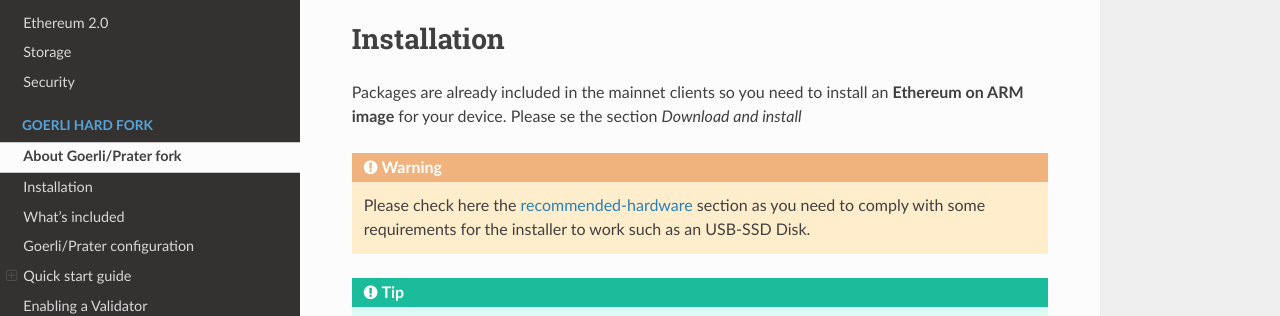
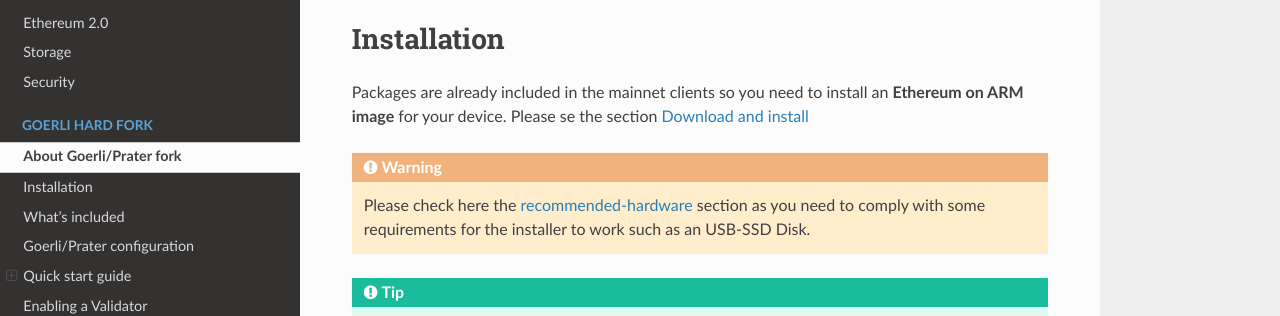
Before and after one commit to EOA-Blockchain-Labs/ethereumonarm, a Sphinx documentation site: the page built from docs/goerli/goerli.rst, in a window 1280 px wide. Shown: the part 310-626 px from the top of the page. Built offline with Sphinx 7.4.7 and the Read the Docs theme 2.0.0, drawn with Linux system fonts in a browser that asks for light colours.

Commit message:
fixed typo

```diff
--- a/docs/goerli/goerli.rst
+++ b/docs/goerli/goerli.rst
@@ -9,10 +9,10 @@
 :guilabel:`Prysm` and :guilabel:`Teku` as Consensus Layer clients (**Prater** testnet
 
 Installation
-=================
+============
 
 Packages are already included in the mainnet clients so you need to install an **Ethereum on ARM image** for your device.
-Please se the section `Download and install`
+Please se the section `Download and install`_
 
 .. _Download and install: https://ethereum-on-arm-documentation.readthedocs.io/en/latest/quick-guide/download-and-install.html
 
```
